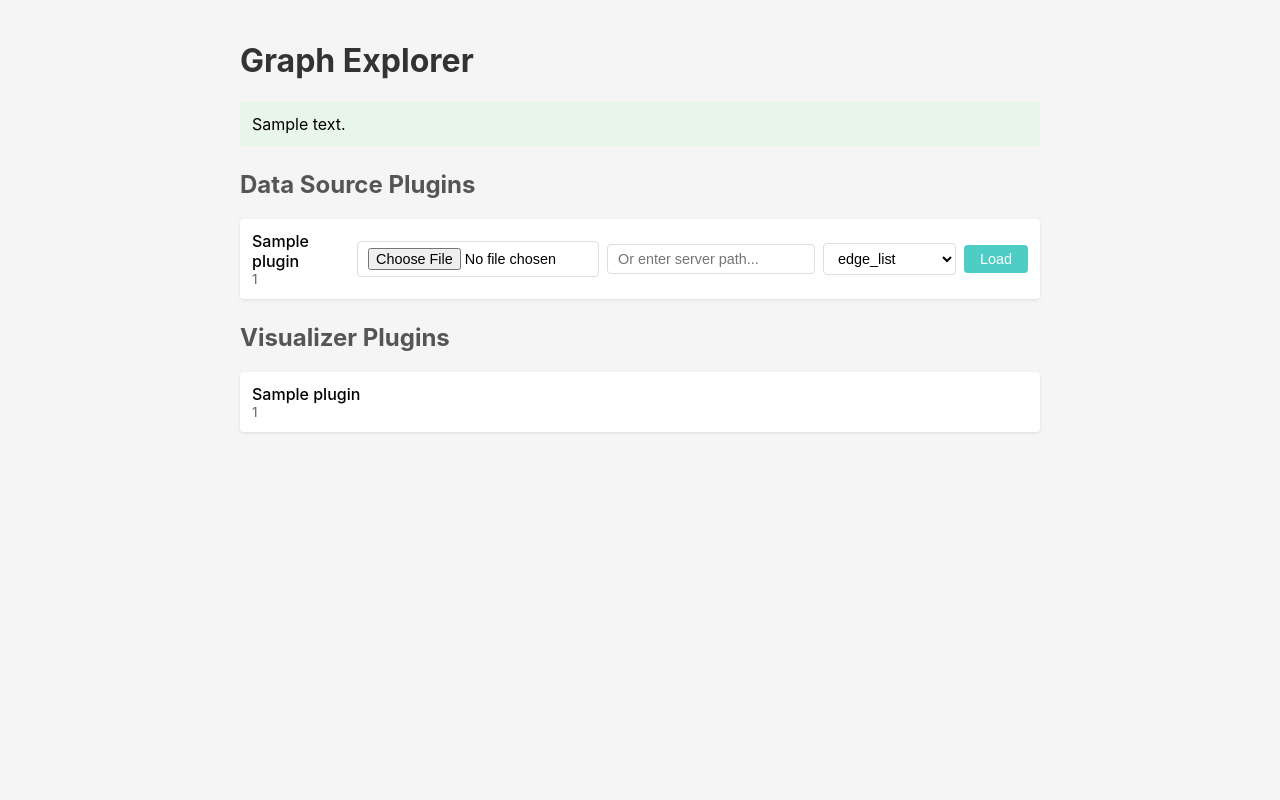
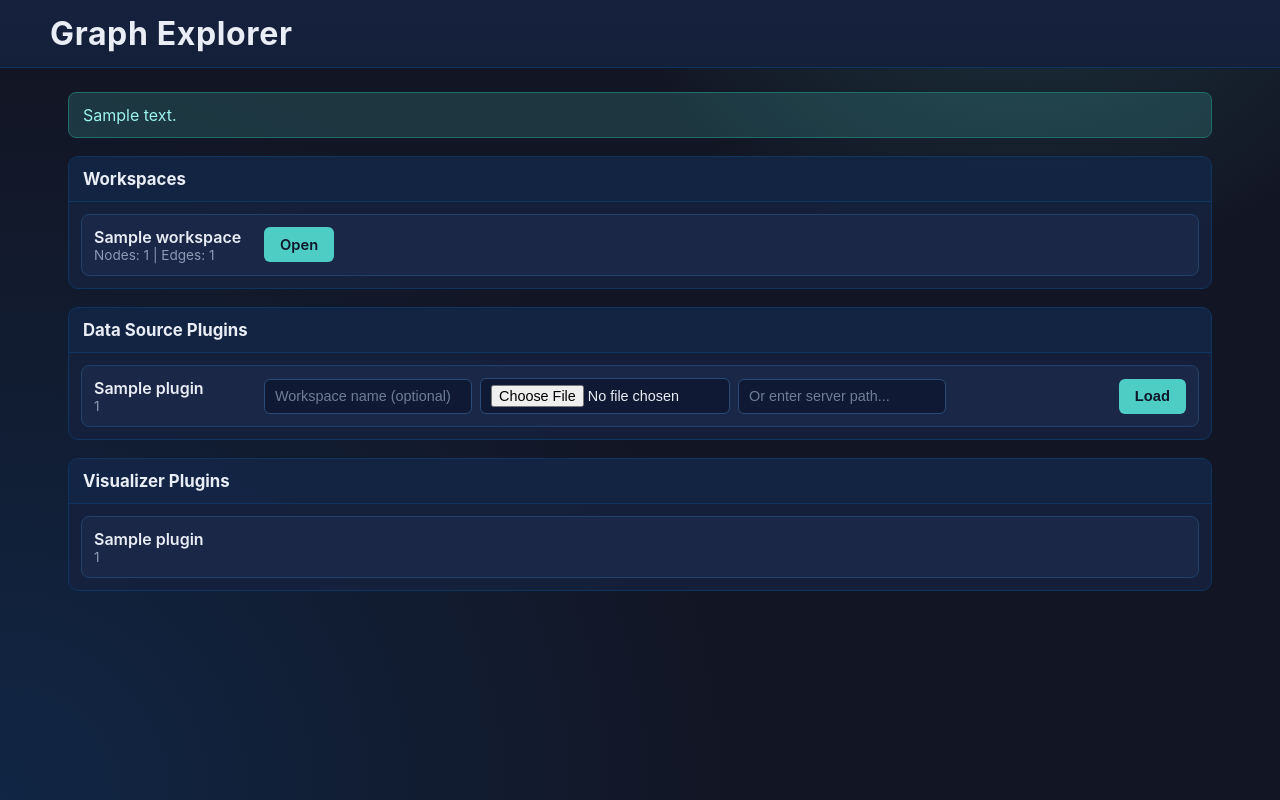
Before and after one commit to IgorAmi52/SOK-Project, a Django app: template graph_explorer/templates/main/home.html in a window 1280 px wide. Run offline with Django 5.2, Linux system fonts and the light colour scheme; the template is opened without the code that fills it: most values are stand-ins (such as "Sample title", 1, 10 or a date in 2020).

Commit message:
fix: left-align data source plugin inputs

```diff
--- a/graph_explorer/templates/main/home.html
+++ b/graph_explorer/templates/main/home.html
@@ -3,100 +3,264 @@
 <head>
     <meta charset="utf-8" />
     <meta name="viewport" content="width=device-width, initial-scale=1" />
-    <title>Graph Explorer</title>
+    <title>Graph Explorer - Home</title>
     <style>
+        * {
+            margin: 0;
+            padding: 0;
+            box-sizing: border-box;
+        }
+
+        :root {
+            --bg: #121523;
+            --panel: #16213e;
+            --panel-2: #1a2747;
+            --line: #0f3460;
+            --text: #e9edf5;
+            --muted: #8c9ab3;
+            --accent: #4ecdc4;
+            --danger: #ff6b6b;
+            --ok-bg: rgba(78, 205, 196, 0.18);
+            --err-bg: rgba(255, 107, 107, 0.16);
+        }
+
         body {
             font-family: -apple-system, BlinkMacSystemFont, "Segoe UI", Roboto, sans-serif;
-            max-width: 800px;
-            margin: 0 auto;
-            padding: 20px;
-            background: #f5f5f5;
+            min-height: 100vh;
+            background:
+                radial-gradient(circle at 80% -20%, rgba(78, 205, 196, 0.2), transparent 32%),
+                radial-gradient(circle at 0% 100%, rgba(15, 52, 96, 0.55), transparent 50%),
+                var(--bg);
+            color: var(--text);
         }
-        h1 { color: #333; }
-        h2 { color: #555; margin-top: 24px; }
+
+        .topbar {
+            height: 68px;
+            border-bottom: 1px solid var(--line);
+            background: linear-gradient(180deg, #16213e, #141f39);
+            display: flex;
+            align-items: center;
+            justify-content: center;
+            padding: 0 24px;
+        }
+
+        .topbar h1 {
+            width: min(1180px, 100%);
+            font-size: 2rem;
+            font-weight: 700;
+            letter-spacing: 0.02em;
+        }
+
+        .page {
+            width: min(1180px, 100%);
+            margin: 24px auto;
+            padding: 0 18px 24px;
+        }
+
         .status {
-            padding: 12px;
-            background: #e8f5e9;
-            border-radius: 4px;
-            margin-bottom: 20px;
+            padding: 12px 14px;
+            border: 1px solid #1f6d67;
+            background: var(--ok-bg);
+            color: #9cf4ed;
+            border-radius: 8px;
+            margin-bottom: 18px;
         }
+
         .status.error {
-            background: #ffebee;
-            color: #c62828;
+            border-color: #8f3a44;
+            background: var(--err-bg);
+            color: #ff9ba4;
         }
+
+        .section {
+            border: 1px solid var(--line);
+            border-radius: 10px;
+            background: rgba(22, 33, 62, 0.85);
+            margin-bottom: 18px;
+            overflow: hidden;
+        }
+
+        .section-header {
+            padding: 12px 14px;
+            border-bottom: 1px solid var(--line);
+            background: rgba(15, 52, 96, 0.22);
+        }
+
+        .section-header h2 {
+            font-size: 1.05rem;
+        }
+
         .plugin-list {
             list-style: none;
-            padding: 0;
+            padding: 12px;
+            display: grid;
+            gap: 10px;
         }
+
         .plugin-list li {
             padding: 12px;
-            background: white;
-            margin-bottom: 8px;
-            border-radius: 4px;
-            box-shadow: 0 1px 3px rgba(0,0,0,0.1);
+            background: var(--panel-2);
+            border: 1px solid #20416a;
+            border-radius: 8px;
             display: flex;
-            justify-content: space-between;
-            align-items: center;
+            justify-content: flex-start;
+            align-items: flex-start;
+            gap: 10px;
+            flex-wrap: wrap;
         }
+
+        .workspace-list li.workspace-active {
+            border-color: var(--accent);
+            box-shadow: 0 0 0 1px rgba(78, 205, 196, 0.25);
+        }
+
         .plugin-info {
             display: flex;
             flex-direction: column;
+            min-width: 160px;
         }
+
         .plugin-name {
-            font-weight: 500;
+            font-size: 1rem;
+            font-weight: 600;
         }
+
         .plugin-id {
             font-size: 0.85rem;
-            color: #666;
+            color: var(--muted);
         }
+
         .load-form {
             display: flex;
             gap: 8px;
             align-items: center;
+            flex-wrap: wrap;
+            flex: 1 1 420px;
         }
-        .load-form input {
+
+        .load-form button {
+            margin-left: auto;
+        }
+
+        .load-form input,
+        .load-form select {
+            min-height: 35px;
             padding: 6px 10px;
-            border: 1px solid #ddd;
-            border-radius: 4px;
+            border: 1px solid #2a4b77;
+            border-radius: 6px;
             font-size: 0.9rem;
+            background: #101933;
+            color: var(--text);
         }
+
+        .load-form input::placeholder {
+            color: #6e7d97;
+        }
+
         .load-form input[type="file"] {
-            max-width: 220px;
-            background: white;
+            max-width: 250px;
         }
-        .load-form select {
-            padding: 6px 10px;
-            border: 1px solid #ddd;
-            border-radius: 4px;
-            font-size: 0.9rem;
-            background: white;
+
+        .load-form button {
+            min-height: 35px;
+            padding: 7px 16px;
+            background: var(--accent);
+            color: #0f172a;
+            border: none;
+            border-radius: 6px;
+            cursor: pointer;
+            font-size: 0.92rem;
+            font-weight: 600;
+            text-decoration: none;
+            display: inline-flex;
+            align-items: center;
+            justify-content: center;
         }
-        .load-form button {
-            padding: 6px 16px;
-            background: #4ecdc4;
-            color: white;
-            border: none;
-            border-radius: 4px;
-            cursor: pointer;
-            font-size: 0.9rem;
-        }
+
         .load-form button:hover {
             background: #3dbdb5;
         }
+
+        .open-workspace-btn {
+            min-height: 35px;
+            padding: 7px 16px;
+            background: var(--accent);
+            color: #0f172a;
+            border: none;
+            border-radius: 6px;
+            cursor: pointer;
+            font-size: 0.92rem;
+            font-weight: 600;
+            text-decoration: none;
+            display: inline-flex;
+            align-items: center;
+            justify-content: center;
+        }
+
+        .open-workspace-btn:hover {
+            background: #3dbdb5;
+        }
+
         .empty-message {
-            color: #666;
+            color: var(--muted);
             font-style: italic;
+            padding: 14px;
+        }
+
+        @media (max-width: 920px) {
+            .topbar h1 {
+                font-size: 1.55rem;
+            }
+
+            .plugin-list li {
+                align-items: flex-start;
+            }
+
+            .load-form {
+                width: 100%;
+            }
+
+            .load-form input,
+            .load-form select,
+            .load-form button {
+                width: 100%;
+            }
         }
     </style>
 </head>
 <body>
+    <header class="topbar">
         <h1>Graph Explorer</h1>
+    </header>
 
+    <div class="page">
         <div class="status {% if 'pending' in integration_message or 'not installed' in integration_message %}error{% endif %}">
             {{ integration_message }}
         </div>
 
+        <section class="section">
+            <div class="section-header">
+                <h2>Workspaces</h2>
+            </div>
+            <ul class="plugin-list workspace-list">
+                {% for workspace in workspace_items %}
+                    <li class="{% if workspace.is_active %}workspace-active{% endif %}">
+                        <div class="plugin-info">
+                            <span class="plugin-name">{{ workspace.name }}</span>
+                            <span class="plugin-id">Nodes: {{ workspace.node_count }} | Edges: {{ workspace.edge_count }}</span>
+                        </div>
+                        <a class="open-workspace-btn" href="{% url 'workspace' %}?workspace_id={{ workspace.id }}">Open</a>
+                    </li>
+                {% empty %}
+                    <li class="empty-message">No workspaces created yet. Load a graph from Data Source Plugins.</li>
+                {% endfor %}
+            </ul>
+        </section>
+
+        <section class="section">
+            <div class="section-header">
                 <h2>Data Source Plugins</h2>
+            </div>
             <ul class="plugin-list">
                 {% for plugin in data_sources %}
                     <li>
@@ -106,14 +270,18 @@
                         </div>
                         <form class="load-form" action="{% url 'workspace' %}" method="post" enctype="multipart/form-data">
                             {% csrf_token %}
+                            <input type="hidden" name="action" value="create_workspace">
                             <input type="hidden" name="data_source" value="{{ plugin.id }}">
+                            <input type="text" name="workspace_name" placeholder="Workspace name (optional)">
                             <input type="file" name="source_file" title="Choose file from your computer">
                             <input type="text" name="file_path" placeholder="Or enter server path...">
+                            {% if plugin.id == "csv_data_source" %}
                                 <select name="format" title="CSV format (used by CSV plugin)">
                                     <option value="edge_list">edge_list</option>
                                     <option value="adjacency_list">adjacency_list</option>
                                     <option value="matrix">matrix</option>
                                 </select>
+                            {% endif %}
                             <button type="submit">Load</button>
                         </form>
                     </li>
@@ -121,8 +289,12 @@
                     <li class="empty-message">No data source plugins discovered yet.</li>
                 {% endfor %}
             </ul>
+        </section>
 
+        <section class="section">
+            <div class="section-header">
                 <h2>Visualizer Plugins</h2>
+            </div>
             <ul class="plugin-list">
                 {% for plugin in visualizers %}
                     <li>
@@ -135,5 +307,7 @@
                     <li class="empty-message">No visualizer plugins discovered yet.</li>
                 {% endfor %}
             </ul>
+        </section>
+    </div>
 </body>
 </html>
--- a/graph_explorer_flask/templates/main/home.html
+++ b/graph_explorer_flask/templates/main/home.html
@@ -103,8 +103,8 @@
             border: 1px solid #20416a;
             border-radius: 8px;
             display: flex;
-            justify-content: space-between;
-            align-items: center;
+            justify-content: flex-start;
+            align-items: flex-start;
             gap: 10px;
             flex-wrap: wrap;
         }
@@ -135,6 +135,7 @@
             gap: 8px;
             align-items: center;
             flex-wrap: wrap;
+            flex: 1 1 420px;
         }
 
         .load-form input,
```
Lines whose indentation alone changed are shown as unchanged.
